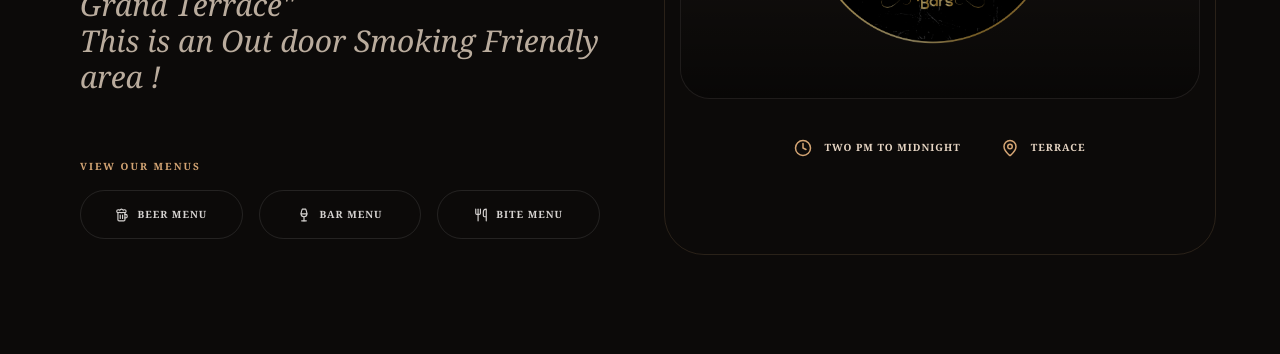
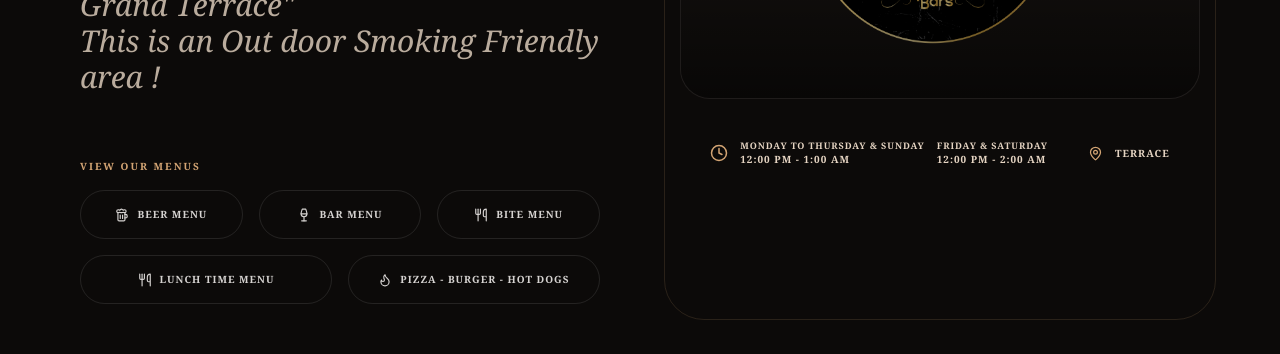
Before and after one commit to grandterrace/grand-terrace, a React (Vite) app: page /bar in a window 1280 px wide. Shown: the part 940-1294 px from the top of the page. Built offline with nearby package versions, Linux system fonts and the light colour scheme.

Commit message:
push menu updates

```diff
--- a/src/pages/Bar.jsx
+++ b/src/pages/Bar.jsx
@@ -1,7 +1,7 @@
 import React from 'react';
 import { motion } from 'framer-motion';
 import { Link } from 'react-router-dom';
-import { ArrowLeft, Wine, Clock, MapPin, Beer as BeerIcon, Utensils } from 'lucide-react';
+import { ArrowLeft, Wine, Clock, MapPin, Beer as BeerIcon, Utensils, Flame } from 'lucide-react';
 import baImg from "../assets/tt.jpeg";
 import barPromo from "../assets/bar.png";
 
@@ -79,6 +79,24 @@ const Bar = () => {
               >
                 <Utensils size={14} /> Bite Menu
               </a>
+
+              <a
+                href="/menus/LUNCH MENU FRONT.pdf"
+                target="_blank"
+                rel="noopener noreferrer"
+                className="flex-1 min-w-fit border border-white/10 hover:border-[#D4A574] text-stone-300 hover:text-[#D4A574] px-6 py-4 text-[10px] font-black uppercase tracking-[0.1em] transition-all flex items-center justify-center gap-2 rounded-full"
+              >
+                <Utensils size={14} /> Lunch Time Menu
+              </a>
+
+              <a
+                href="/menus/PIZZA MENU FRONT.pdf"
+                target="_blank"
+                rel="noopener noreferrer"
+                className="flex-1 min-w-fit border border-white/10 hover:border-[#D4A574] text-stone-300 hover:text-[#D4A574] px-6 py-4 text-[10px] font-black uppercase tracking-[0.1em] transition-all flex items-center justify-center gap-2 rounded-full"
+              >
+                <Flame size={14} /> Pizza - Burger - Hot Dogs
+              </a>
             </div>
           </div>
         </div>
@@ -105,10 +123,17 @@ const Bar = () => {
           <div className="flex flex-col md:flex-row items-center justify-center gap-8 md:gap-10 mt-10">
             <div className="flex items-center gap-3">
               <Clock className="text-[#D4A574]" size={18}/>
-              <span className="text-[10px] tracking-widest uppercase font-bold">two pm to midnight</span>
+              <div className="flex flex-col">
+                <span className="text-[9px] tracking-widest uppercase font-bold">Monday to Thursday & Sunday</span>
+                <span className="text-[10px] tracking-widest uppercase font-bold">12:00 PM - 1:00 AM </span>
+              </div>
+              <div className="flex flex-col">
+                <span className="text-[9px] tracking-widest uppercase font-bold">Friday & Saturday </span>
+                <span className="text-[10px] tracking-widest uppercase font-bold">12:00 PM - 2:00 AM</span>
+              </div>
             </div>
             <div className="flex items-center gap-3">
-              <MapPin className="text-[#D4A574]" size={18}/>
+              <MapPin className="text-[#D4A574]" size={15}/>
               <span className="text-[10px] tracking-widest uppercase font-bold">terrace</span>
             </div>
           </div>
--- a/src/pages/Dining.jsx
+++ b/src/pages/Dining.jsx
@@ -8,6 +8,8 @@ const governorsBarMenu = "/menus/Bite_Menu.pdf";
 const karaokeSuiteMenu = "/menus/Bar_Menu.pdf";
 const tapBarMenu = "/menus/Beer_Menu.pdf";
 const istanbulMenu = "/menus/Istanbul_Nights_Menu.pdf";
+const lunchTimeMenu = "/menus/LUNCH MENU FRONT.pdf";
+const pizzaBurgerMenu = "/menus/PIZZA MENU FRONT.pdf";
 
 const Dining = () => {
   return (
@@ -136,6 +138,22 @@ const Dining = () => {
                         >
                           <Utensils size={14} /> Bite Menu
                         </a>
+                        <a
+                          href={lunchTimeMenu}
+                          target="_blank"
+                          rel="noopener noreferrer"
+                          className="flex-1 min-w-fit border border-white/10 hover:border-[#D4A574] text-stone-300 hover:text-[#D4A574] px-6 py-4 text-[10px] font-black uppercase tracking-[0.1em] transition-all flex items-center justify-center gap-2 rounded-full"
+                        >
+                          <Utensils size={14} /> Lunch Time Menu
+                        </a>
+                        <a
+                          href={pizzaBurgerMenu}
+                          target="_blank"
+                          rel="noopener noreferrer"
+                          className="flex-1 min-w-fit border border-white/10 hover:border-[#D4A574] text-stone-300 hover:text-[#D4A574] px-6 py-4 text-[10px] font-black uppercase tracking-[0.1em] transition-all flex items-center justify-center gap-2 rounded-full"
+                          >
+                          <Flame size={14} /> Pizza - Burger - Hot Dogs
+                        </a>
                       </>
                     ) : isIstanbul ? (
                       <a
@@ -148,10 +166,30 @@ const Dining = () => {
                         View Shisha Menu
                         <ExternalLink size={14} />
                       </a>
-                    ) : (isKaraoke || isTapBar) ? (
+                    ) : isTapBar ? (
+                      <>
+                        <a
+                          href={lunchTimeMenu}
+                          target="_blank"
+                          rel="noopener noreferrer"
+                          className="flex-1 min-w-fit border border-white/10 hover:border-[#D4A574] text-stone-300 hover:text-[#D4A574] px-6 py-4 text-[10px] font-black uppercase tracking-[0.1em] transition-all flex items-center justify-center gap-2 rounded-full"
+                        >
+                          <Utensils size={14} /> Lunch Time Menu
+                        </a>
+                        <a
+                          href={pizzaBurgerMenu}
+                          target="_blank"
+                          rel="noopener noreferrer"
+                          className="flex-1 min-w-fit border border-white/10 hover:border-[#D4A574] text-stone-300 hover:text-[#D4A574] px-6 py-4 text-[10px] font-black uppercase tracking-[0.1em] transition-all flex items-center justify-center gap-2 rounded-full"
+                        >
+                          <Flame size={14} /> Pizza - Burger - Hot Dogs
+                        </a>
+                      </>
+                    ) : isKaraoke ? (
                       null
-                    ) : null}
-                  </div>
+                    ) : null
+                    }
+                    </div>
                 </div>
               </motion.div>
             );
--- a/src/pages/Karaoke.jsx
+++ b/src/pages/Karaoke.jsx
@@ -46,8 +46,12 @@ const Karaoke = () => {
             <div className="flex items-center gap-3">
               <Clock className="text-[#D4A574]" size={18}/>
               <div className="flex flex-col">
-                <span className="text-[10px] tracking-widest uppercase font-bold">Thursday to Sunday</span>
-                <span className="text-[10px] tracking-widest uppercase font-bold">8.30 PM - 1.00 AM </span>
+                <span className="text-[8px] tracking-widest uppercase font-bold">Monday to Thursday & Sunday</span>
+                <span className="text-[9px] tracking-widest uppercase font-bold">12:00 PM - 1:00 AM </span>
+              </div>
+              <div className="flex flex-col">
+                <span className="text-[8px] tracking-widest uppercase font-bold">Friday & Saturday </span>
+                <span className="text-[9px] tracking-widest uppercase font-bold">12:00 PM - 2:00 AM</span>
               </div>
             </div>
             <div className="flex items-center gap-3">
--- a/src/pages/Shisha.jsx
+++ b/src/pages/Shisha.jsx
@@ -84,9 +84,14 @@ const Shisha = () => {
           <div className="flex flex-col md:flex-row items-center justify-center gap-8 md:gap-10 mt-10">
             <div className="flex items-center gap-3">
               <Clock className="text-[#D4A574]" size={18} />
-              <span className="text-[10px] tracking-widest uppercase font-bold">TWO pm to midnight</span>
-            </div>
-            <div className="flex items-center gap-3">
+              <div className="flex flex-col">
+                <span className="text-[9px] tracking-widest uppercase font-bold">Monday to Thursday & Sunday</span>
+                <span className="text-[10px] tracking-widest uppercase font-bold">12:00 PM - 1:00 AM </span>
+              </div>
+              <div className="flex flex-col">
+                <span className="text-[9px] tracking-widest uppercase font-bold">Friday & Saturday </span>
+                <span className="text-[10px] tracking-widest uppercase font-bold">12:00 PM - 2:00 AM</span>
+              </div>
               <MapPin className="text-[#D4A574]" size={18}/>
               <span className="text-[10px] tracking-widest uppercase font-bold">terrace</span>
             </div>
--- a/src/pages/TapBar.jsx
+++ b/src/pages/TapBar.jsx
@@ -1,7 +1,7 @@
 import React from 'react';
 import { motion } from 'framer-motion';
 import { Link } from 'react-router-dom';
-import { ArrowLeft, Beer, Clock, MapPin } from 'lucide-react';
+import { ArrowLeft, Beer, Clock, MapPin, Utensils, Flame } from 'lucide-react';
 import tapImg from "../assets/taptap.jpeg";
 import tapLogo from "../assets/tap-bar.png";
 
@@ -23,6 +23,29 @@ const TapBar = () => {
           <p className="text-2xl md:text-3xl font-light italic opacity-80 leading-relaxed">"Founded in 1875, Tap Bar stands as a Tmeless Landmark where History, Character and Tradition Come Together — Serving Craft and Draft Beers on Tap and Amazing Bar Bites with Live Sporting Events, Great Music, Creating a Lasting Experience for The Modern - Day Explorer"</p>
           {/* Time badge moved below the logo */}
 
+          {/* --- MENUS ADDED HERE --- */}
+          <div className="pt-8">
+            <h3 className="text-[#D4A574] text-[10px] uppercase tracking-[0.2em] font-bold mb-4">View Our Menus</h3>
+            <div className="flex flex-wrap gap-4">
+              <a
+                href="/menus/LUNCH MENU FRONT.pdf"
+                target="_blank"
+                rel="noopener noreferrer"
+                className="flex-1 min-w-fit border border-white/10 hover:border-[#D4A574] text-stone-300 hover:text-[#D4A574] px-6 py-4 text-[10px] font-black uppercase tracking-[0.1em] transition-all flex items-center justify-center gap-2 rounded-full"
+              >
+                <Utensils size={14} /> Lunch Time Menu
+              </a>
+
+              <a
+                href="/menus/PIZZA MENU FRONT.pdf"
+                target="_blank"
+                rel="noopener noreferrer"
+                className="flex-1 min-w-fit border border-white/10 hover:border-[#D4A574] text-stone-300 hover:text-[#D4A574] px-6 py-4 text-[10px] font-black uppercase tracking-[0.1em] transition-all flex items-center justify-center gap-2 rounded-full"
+              >
+                <Flame size={14} /> Pizza - Burger - Hot Dogs
+              </a>
+            </div>
+          </div>
         </div>
 
         {/* Image Section */}
@@ -48,8 +71,12 @@ const TapBar = () => {
             <div className="flex items-center gap-3">
               <Clock className="text-[#D4A574]" size={18}/>
               <div className="flex flex-col">
-                <span className="text-[9px] tracking-widest uppercase font-bold">Monday to Wednesday | Thursday to Sunday</span>
-                <span className="text-[10px] tracking-widest uppercase font-bold">2.00 PM - Midnight | 2.00 PM - 8.00 PM </span>
+                <span className="text-[8px] tracking-widest uppercase font-bold">Monday to Thursday & Sunday</span>
+                <span className="text-[9px] tracking-widest uppercase font-bold">12:00 PM - 1:00 AM </span>
+              </div>
+              <div className="flex flex-col">
+                <span className="text-[8px] tracking-widest uppercase font-bold">Friday & Saturday </span>
+                <span className="text-[9px] tracking-widest uppercase font-bold">12:00 PM - 2:00 AM</span>
               </div>
             </div>
             <div className="flex items-center gap-3">
```
Also changed, not shown: 2 other files (tests, documents, lock files or other folders).
